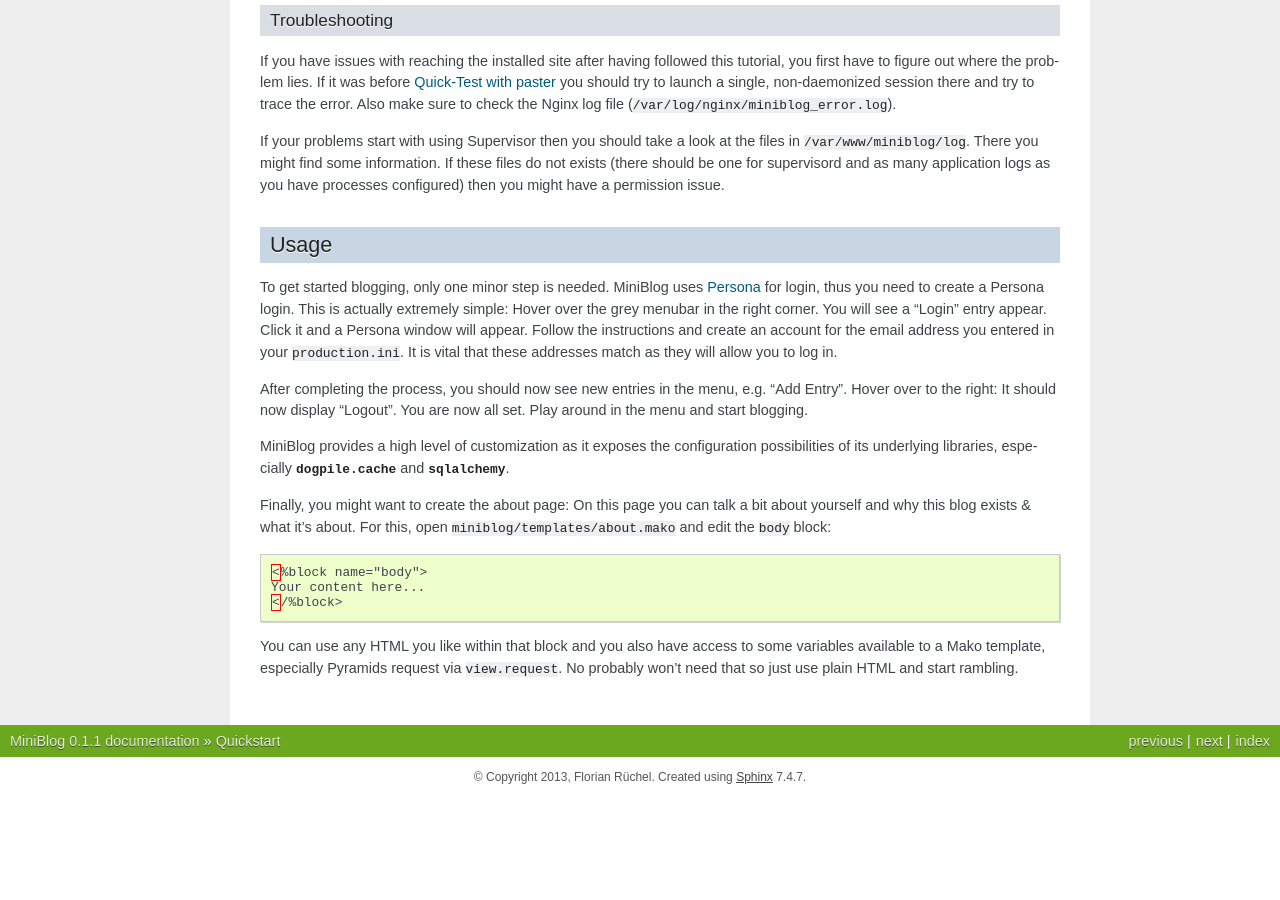
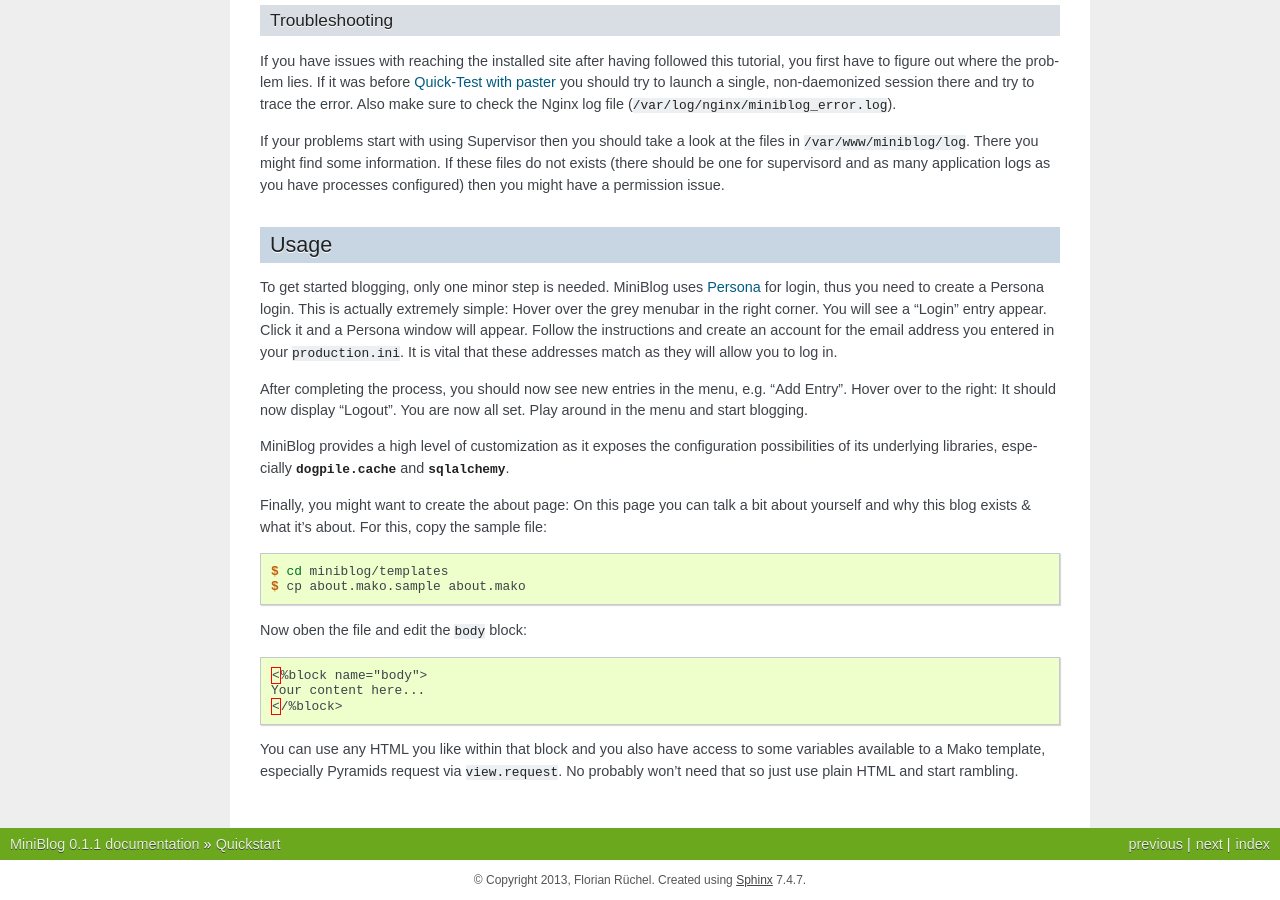
Before and after one commit to Javex/miniblog, a Sphinx documentation site: the page built from docs/quickstart.rst, in a window 1280 px wide and 900 px high, scrolled down 4280 px. Built offline with Sphinx 7.4.7, drawn with Linux system fonts in a browser that asks for light colours; before the commit the page ends 5077 px from its top, so only the background shows below that.

Commit message:
Make about file a sample to avoid pull collision

```diff
--- a/docs/quickstart.rst
+++ b/docs/quickstart.rst
@@ -287,8 +287,15 @@
 :mod:`sqlalchemy`.
 
 Finally, you might want to create the about page: On this page you can talk a
-bit about yourself and why this blog exists & what it's about. For this, open
-``miniblog/templates/about.mako`` and edit the ``body`` block:
+bit about yourself and why this blog exists & what it's about. For this, copy
+the sample file:
+
+.. code-block:: console
+
+    $ cd miniblog/templates
+    $ cp about.mako.sample about.mako
+
+Now oben the file and edit the ``body`` block:
 
 .. code-block:: html
 
```
Also changed, not shown: 2 other files.
